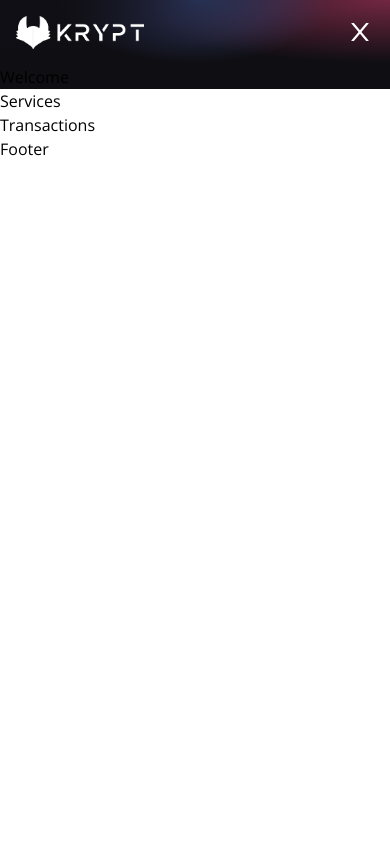
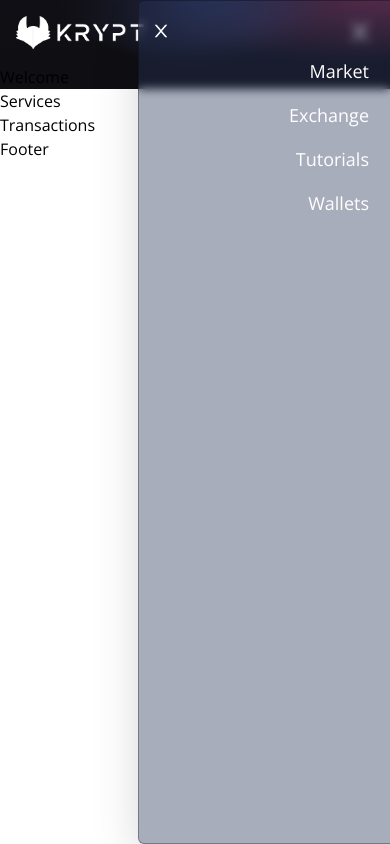
Before and after one commit to Npammer/blockchain-portofolio, a React (Vite) app in the folder client/: page / in a window 390 px wide. Both pictures are taken after a click on the icon 360 px from the left and 32 px from the top of the page. Built offline with nearby package versions, Linux system fonts and the light colour scheme.

Commit message:
Nav done

```diff
--- a/client/src/components/Navbar.jsx
+++ b/client/src/components/Navbar.jsx
@@ -28,11 +28,26 @@ const Navbar = () => {
                     Login
                 </li>
             </ul>
-            <div className="felex relative">
+            <div className="flex relative">
                 {toggleMenu
                     ? <AiOutlineClose fontSize={28} className="text-white md:hidden cursor-pointer" onClick={() => setToggleMenu(false)} />
-                    : <HiMenuAlt4 fontSize={28} className="text-white md:hidden cursor-pointer" onClick={() => setToggleMenu(true)} />}
-
+                    : <HiMenuAlt4 fontSize={28} className="text-white md:hidden cursor-pointer" onClick={() => setToggleMenu(true)} />
+                }
+                {toggleMenu && (
+                    <ul
+                        className="
+                        z-10 fixed top-0 -right-2 p-3 w-2/3 h-screen shadow-2xl md:hidden list-none
+                        flex flex-col justify-start items-end rounded-md blue-glassmorphism text-white animate-slide-in
+                        "
+                    >
+                        <li className="text-xl w-full my-2">
+                            <AiOutlineClose onClick={() => setToggleMenu(false)} />
+                        </li>
+                        {["Market", "Exchange", "Tutorials", "Wallets"].map((item, index) => (
+                            <NavbarItem key={item + index} title={item} classProps="my-2 text-lg" />
+                        ))}
+                    </ul>
+                )}
             </div>
         </nav>
     );
```
